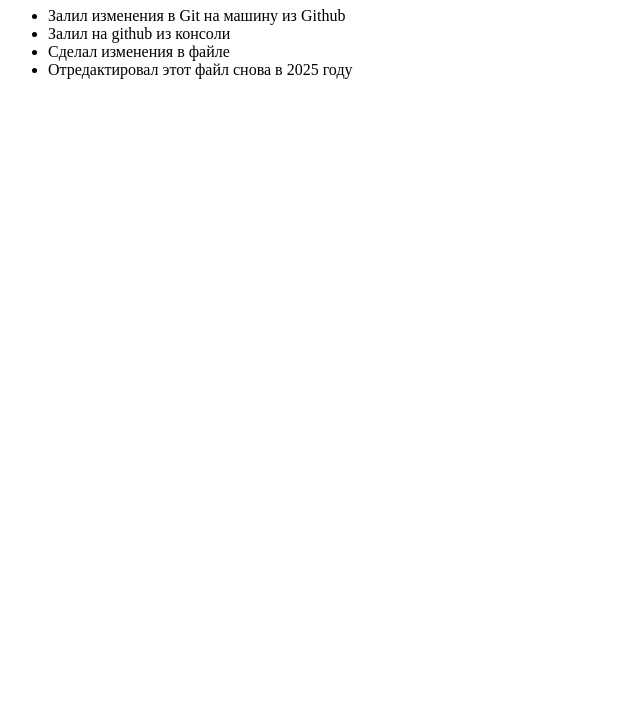
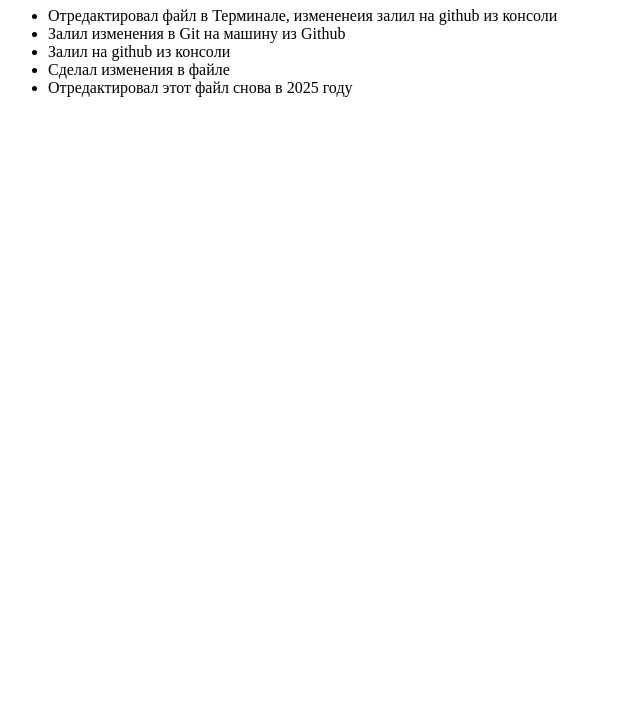
Before and after one commit to Maslenko/first-git, a plain HTML site: page index.html in a window 1280 px wide. Shown: the part 73-800 px from the top of the page, without its empty margins (0-640 px from the left). Drawn offline with Linux system fonts and the light colour scheme.

Commit message:
updated index.html

```diff
--- a/index.html
+++ b/index.html
@@ -7,6 +7,7 @@
 <body>
 <h1>Я сделал это?</h1>
    <ul>
+      <li>Отредактировал файл в Терминале, измененеия залил на github из консоли</li>
       <li>Залил изменения в Git на машину из Github</li>
       <li>Залил на github из консоли</li>
       <li>Сделал изменения в файле</li>
```
